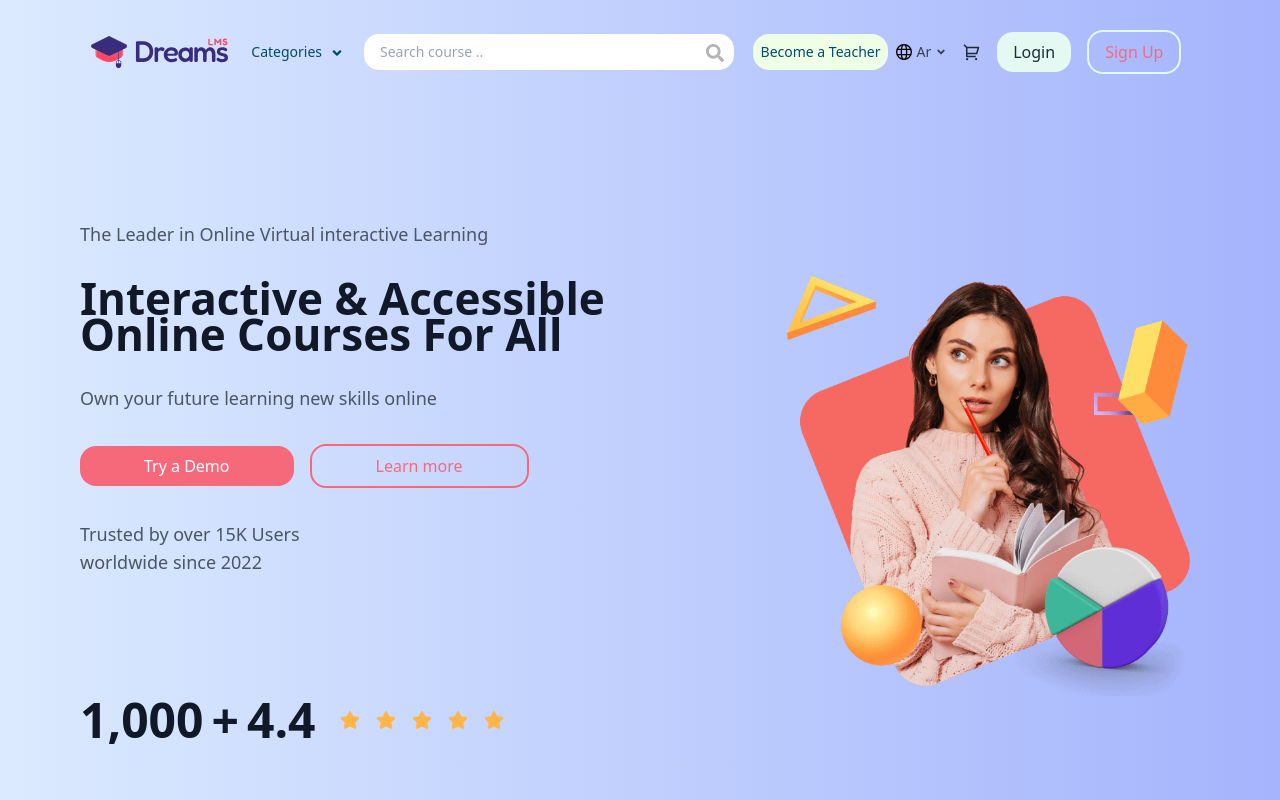
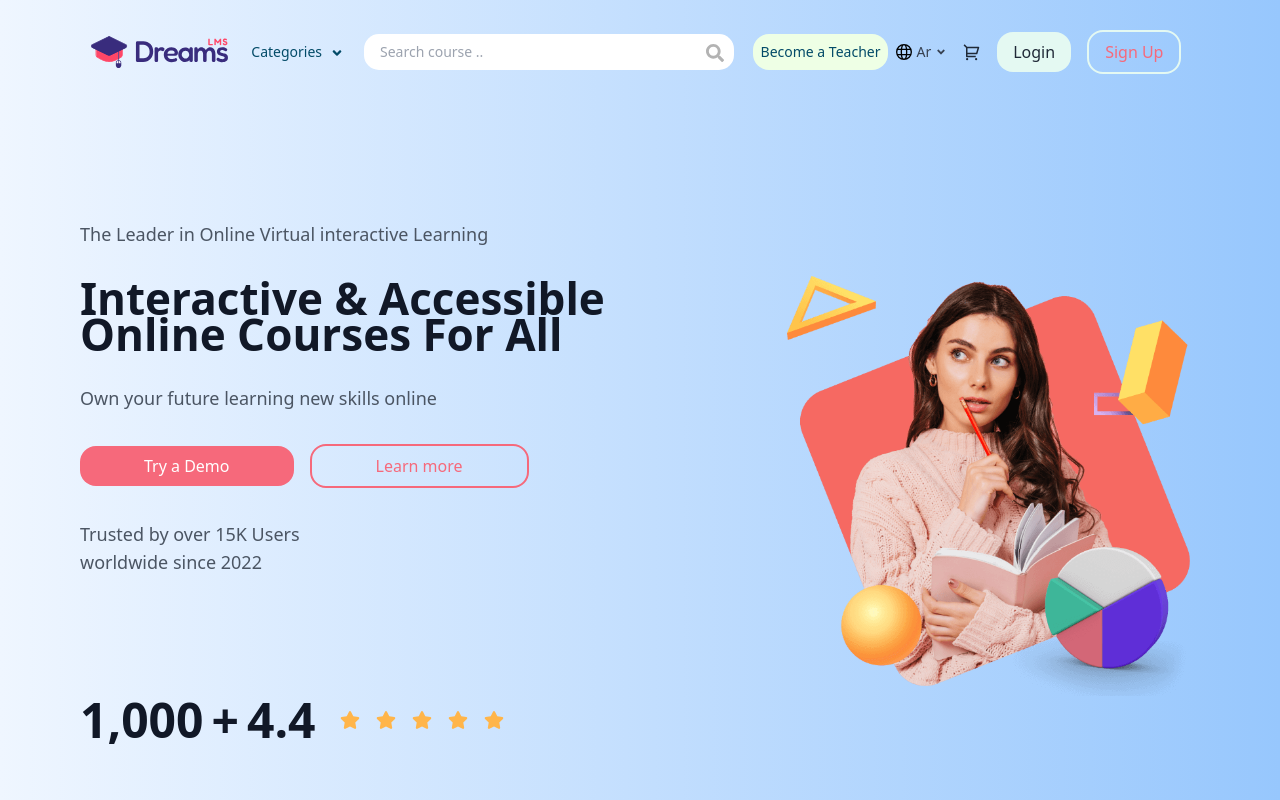
Before and after one commit to raouffilali/AcademiaPLus, a React (Vite) app in the folder client/: page / in a window 1280 px wide. Shown: the top 800 px of the page. Built offline with nearby package versions, Linux system fonts and the light colour scheme; what @material-tailwind/react would draw is missing.

Commit message:
updating bg-color

```diff
--- a/client/src/scenes/landingPage/LandingPage.tsx
+++ b/client/src/scenes/landingPage/LandingPage.tsx
@@ -21,7 +21,7 @@ import TopCategoryCarousel from "../../components/topCategoryCarousel/TopCategor
 function LandingPage() {
   return (
     <div>
-      <div className="lg:w-full top-14 md:h-[920px] bg-gradient-to-r from-blue-100 to-indigo-300">
+      <div className="lg:w-full top-14 md:h-[920px] bg-gradient-to-r from-blue-50 to-[#97C7FD]">
         <NavBar />
         <div>
           <ScrollToTopButton />
```
